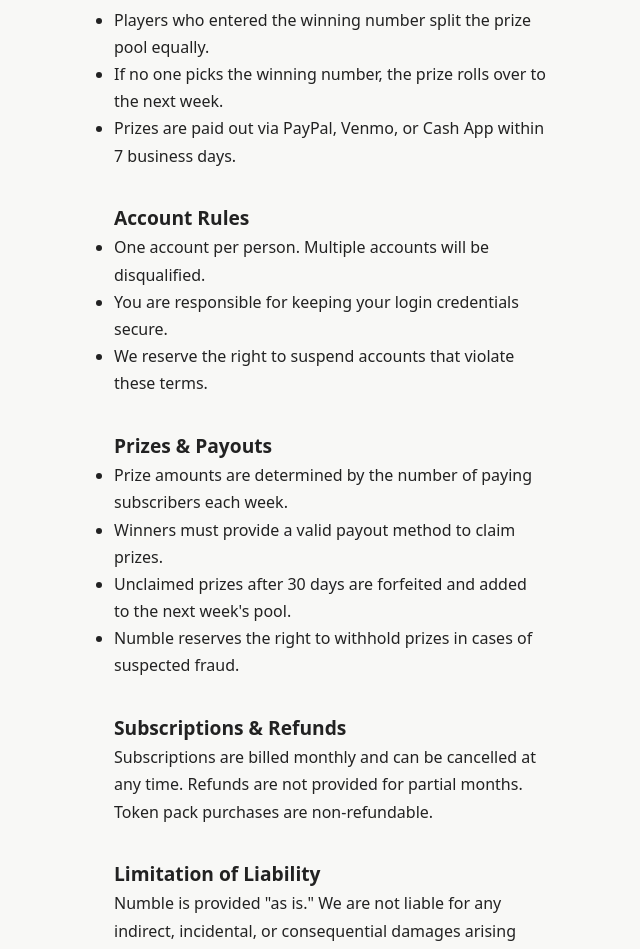
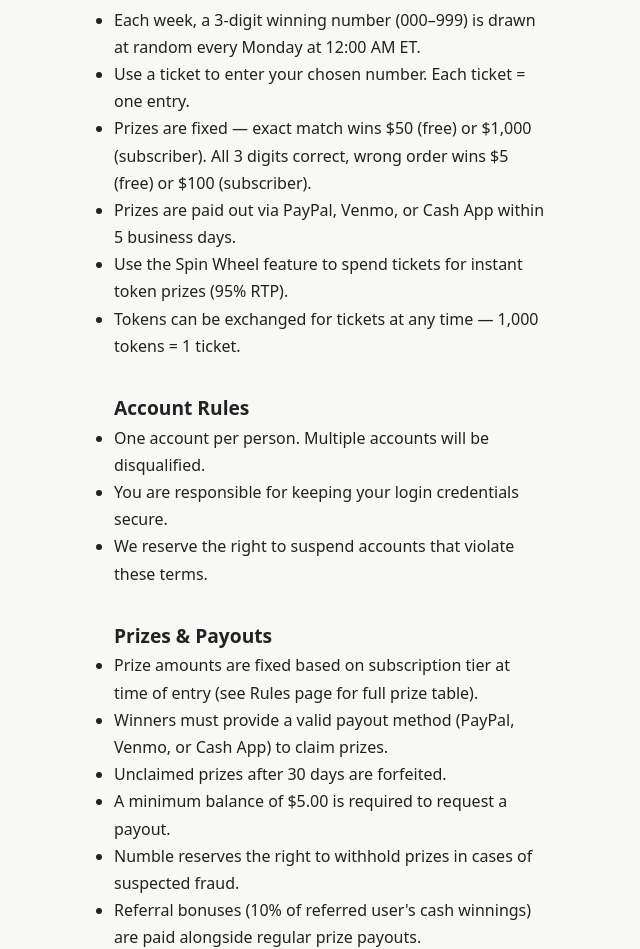
Before and after one commit to salumastake-code/numble-react, a React (Vite) app: page /terms in a window 1280 px wide. Shown: the part 708-1657 px from the top of the page, without its empty margins (310-950 px from the left). Built offline with nearby package versions, Linux system fonts and the light colour scheme.

Commit message:
fix: update Terms — tickets/tokens economy, fixed prize amounts, spin wheel, payout minimum, referral bonus

```diff
--- a/src/pages/Terms.jsx
+++ b/src/pages/Terms.jsx
@@ -14,14 +14,16 @@ export default function Terms() {
       </ul>
 
       <h2 style={{ fontSize: '1.2rem', marginTop: '2rem' }}>No Purchase Necessary</h2>
-      <p>No purchase is necessary to enter or win. Free users receive one entry token per month. A subscription ($12.99/month) provides additional tokens and higher prize tiers. Token packs may also be purchased separately.</p>
+      <p>No purchase is necessary to enter or win. Every registered user receives 1 free ticket and 500 tokens per month at no cost. A subscription ($12.99/month) provides 4 tickets and 1,500 tokens per month, plus access to higher prize tiers. Token packs (4,000 tokens for $9.99) may also be purchased separately. 1 ticket = 1,000 tokens.</p>
 
       <h2 style={{ fontSize: '1.2rem', marginTop: '2rem' }}>How It Works</h2>
       <ul>
-        <li>Each week, a 3-digit winning number (000–999) is drawn at random.</li>
-        <li>Players who entered the winning number split the prize pool equally.</li>
-        <li>If no one picks the winning number, the prize rolls over to the next week.</li>
-        <li>Prizes are paid out via PayPal, Venmo, or Cash App within 7 business days.</li>
+        <li>Each week, a 3-digit winning number (000–999) is drawn at random every Monday at 12:00 AM ET.</li>
+        <li>Use a ticket to enter your chosen number. Each ticket = one entry.</li>
+        <li>Prizes are fixed — exact match wins $50 (free) or $1,000 (subscriber). All 3 digits correct, wrong order wins $5 (free) or $100 (subscriber).</li>
+        <li>Prizes are paid out via PayPal, Venmo, or Cash App within 5 business days.</li>
+        <li>Use the Spin Wheel feature to spend tickets for instant token prizes (95% RTP).</li>
+        <li>Tokens can be exchanged for tickets at any time — 1,000 tokens = 1 ticket.</li>
       </ul>
 
       <h2 style={{ fontSize: '1.2rem', marginTop: '2rem' }}>Account Rules</h2>
@@ -33,10 +35,12 @@ export default function Terms() {
 
       <h2 style={{ fontSize: '1.2rem', marginTop: '2rem' }}>Prizes & Payouts</h2>
       <ul>
-        <li>Prize amounts are determined by the number of paying subscribers each week.</li>
-        <li>Winners must provide a valid payout method to claim prizes.</li>
-        <li>Unclaimed prizes after 30 days are forfeited and added to the next week's pool.</li>
+        <li>Prize amounts are fixed based on subscription tier at time of entry (see Rules page for full prize table).</li>
+        <li>Winners must provide a valid payout method (PayPal, Venmo, or Cash App) to claim prizes.</li>
+        <li>Unclaimed prizes after 30 days are forfeited.</li>
+        <li>A minimum balance of $5.00 is required to request a payout.</li>
         <li>Numble reserves the right to withhold prizes in cases of suspected fraud.</li>
+        <li>Referral bonuses (10% of referred user's cash winnings) are paid alongside regular prize payouts.</li>
       </ul>
 
       <h2 style={{ fontSize: '1.2rem', marginTop: '2rem' }}>Subscriptions & Refunds</h2>
```
